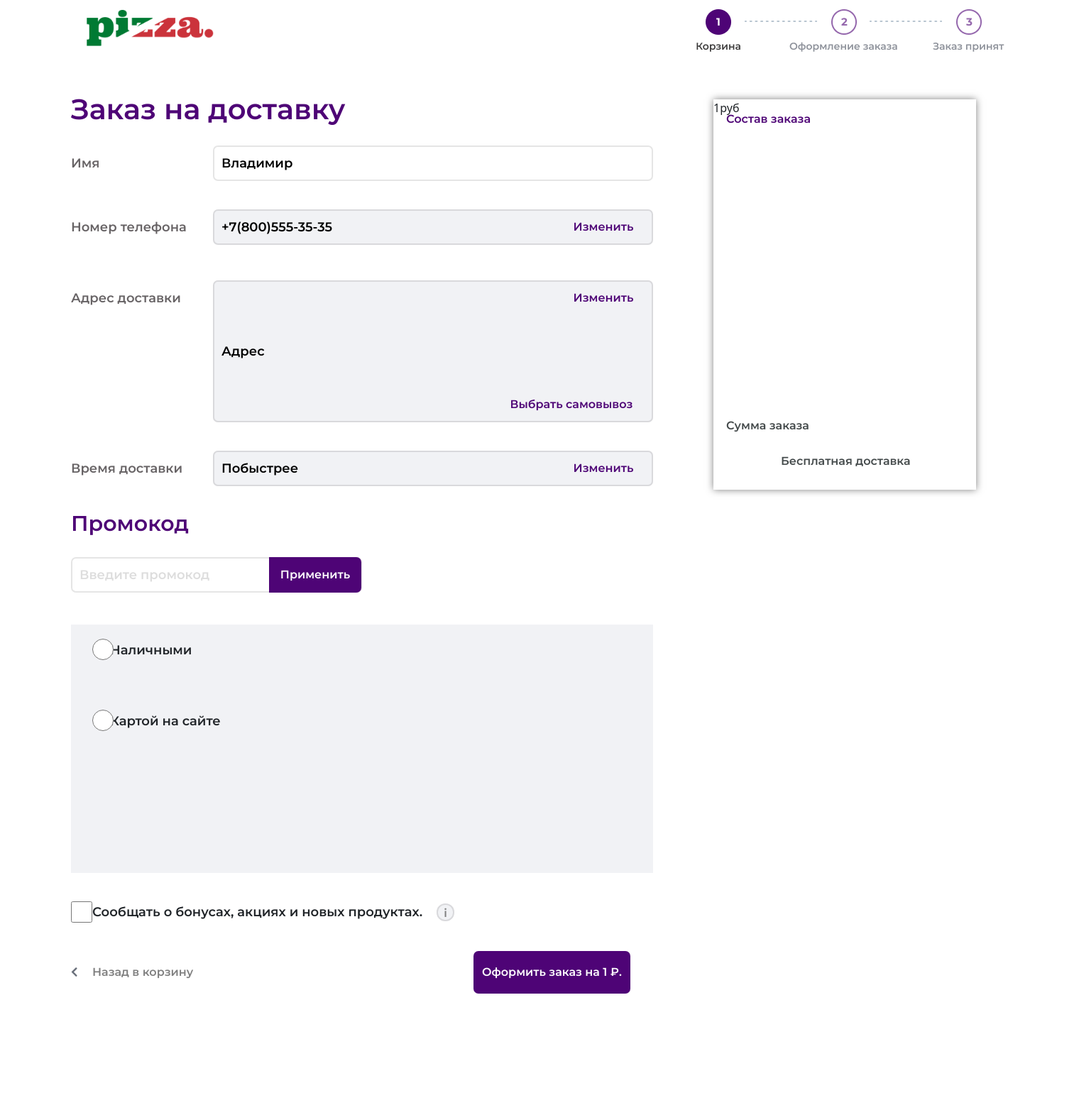
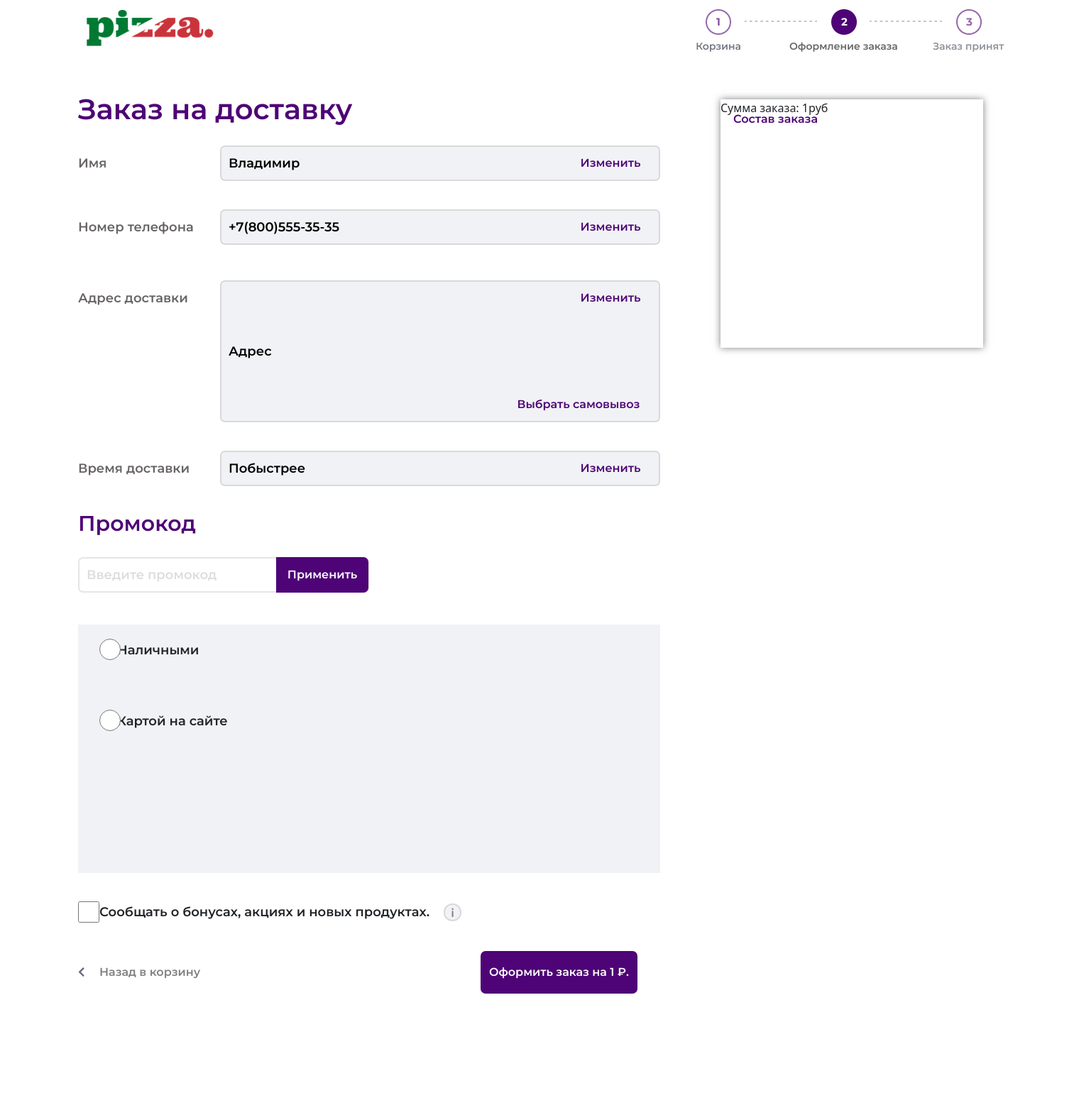
Before and after one commit to fastixr/pizza, a Flask app: page /placing in a window 1520 px wide. Shown: the whole page at 71% size. Run offline with Flask 3, Linux system fonts and the light colour scheme; the visitor is signed in with stand-in values (Sample User, id 1); some libraries are stand-ins or nearby versions.

Commit message:
updates with new structure

```diff
--- a/app.py
+++ b/app.py
@@ -249,8 +249,8 @@ def user(id):
 
     user = Users.query.filter_by(id=id).first_or_404()
     if request.method == "POST":
-        if 'name_from_lk' in request.form:
-            user.username = request.form.get('name_from_lk')
+        if 'name_form_lk' in request.form:
+            user.username = request.form.get('name_form_lk')
         if 'date_form_lk' in request.form:
             Year = int(request.form.get('date_form_lk')[:4])
             if request.form.get('date_form_lk')[5] != 0:
@@ -275,7 +275,7 @@ def logout():
     logout_user()
     flash("Вы вышли из аккаунта", "success")
     is_authentificated  = False
-    return redirect(url_for('login'))
+    return redirect('/')
 
 
 @app.route('/cabinet/<id>/password_change', methods=['POST', 'GET'])
@@ -306,5 +306,9 @@ def change(id):
 
     return render_template('password_change.html', user=user)
 
+@app.context_processor
+def inject_user_status():
+    return dict(is_authentificated_js=is_authentificated)
+
 if __name__ == '__main__':
     app.run(debug=True)
--- a/static/css/main.css
+++ b/static/css/main.css
@@ -1998,7 +1998,7 @@ li::marker {
 }
 
 #block_lk {
-    width: 100%;
+    width: 1500px;
     height: 974px;
     background-color: #fff;
     margin: 0 auto;
@@ -2616,7 +2616,7 @@ input[type='checkbox'] {
 }
 
 #block_placing {
-    width: 100%;
+    width: 1500px;
     height: 1474px;
     background-color: #fff;
     margin: 0 auto;
@@ -3093,7 +3093,9 @@ input[type='checkbox'] {
 
 .rectangle_order {
     width: 370px;
-    height: 550px;
+    min-height: 350px;
+    max-height: 550px;
+    overflow-y: auto;
     background-color: white;
     box-shadow: 0 0 10px rgba(0,0,0,0.5);
     border-radius: 0px;
@@ -3105,26 +3107,76 @@ input[type='checkbox'] {
     top: 50px;
 }
 
+#block_order_table_names table {
+    width: 100%;
+    border-collapse: separate;
+    border-spacing: 50px;
+}
+
+#block_order_table_names td {
+    position: absolute;
+    color: black;
+    font-family: "Montserrat", sans-serif;
+    font-weight: 900px;
+    font-size: 18px;
+    padding: 8px;
+}
+
+#block_order_table_costs table {
+    width: 100%;
+    border-collapse: separate;
+    border-spacing: 10px;
+}
+
+#block_order_table_costs td {
+    left: 50px;
+    position: absolute;
+    color: black;
+    font-family: "Montserrat", sans-serif;
+    font-weight: 900px;
+    font-size: 18px;
+    padding: 8px;
+}
+
+#dish_name_pl {
+    position: absolute;
+    color: black;
+    font-family: "Montserrat", sans-serif;
+    font-weight: 900px;
+    font-size: 18px;
+}
+
 #edit_name_button_pl {
     position: absolute;
-    left: 300px;
-    top: 40px;
-    font-weight: normal;
-    font-family: "Montserrat", sans-serif;
-    border-radius: 7px;
-    background-color: #4E0476;
+    left: 485px;
+    height: 50px;
+    width: 130px;
+    top: 0px;
+    font-weight: normal;
+    font-family: "Montserrat", sans-serif;
+    border-top-left-radius: 0px;
+    border-top-right-radius: 7px;
+    border-bottom-left-radius: 0px;
+    border-bottom-right-radius: 7px;
+    background-color: transparent;
     border: #4E0476;
-    color: white;
+    color: #4E0476;
 }
 
 #edit_name_button_pl:hover {
     position: absolute;
-    left: 300px;
-    top: 40px;
-    font-weight: normal;
-    font-family: "Montserrat", sans-serif;
-    border-radius: 7px;
-    background-color: white;
+    left: 485px;
+    height: 50px;
+    width: 130px;
+    top: 0px;
+    font-weight: normal;
+    font-family: "Montserrat", sans-serif;
+    border-top-left-radius: 0px;
+    border-top-right-radius: 7px;
+    border-bottom-left-radius: 0px;
+    border-bottom-right-radius: 7px;
+    background-color: transparent;
+    border: #F1F2F5;
     color: black;
 }
 
@@ -3136,26 +3188,6 @@ input[type='checkbox'] {
     font-weight: normal;
     font-family: "Montserrat", sans-serif;
     color: #4E0476;
-}
-
-#free_delivery {
-    position: absolute;
-    left: 95px;
-    top: 500px;
-    font-size: 16px;
-    font-weight: normal;
-    font-family: "Montserrat", sans-serif;
-    color: #444A4B;
-}
-
-#order_cost {
-    position: absolute;
-    left: 18px;
-    top: 450px;
-    font-size: 16px;
-    font-weight: normal;
-    font-family: "Montserrat", sans-serif;
-    color: #444A4B;
 }
 
 #card_method {
@@ -3221,8 +3253,16 @@ input[type='checkbox'] {
     font-family: "Montserrat", sans-serif;
     font-weight: 900px;
     font-size: 18px;
+}
+
+#card_name_form_pl {
+    position: absolute;
     top: 80px;
     right: 55px;
+    color: black;
+    font-family: "Montserrat", sans-serif;
+    font-weight: 900px;
+    font-size: 18px;
 }
 
 #date_form_pl {
@@ -3315,6 +3355,12 @@ input[type='checkbox'] {
     position: absolute;
     left: 370px;
     top: 64px;
+}
+
+#info_placing {
+    position: absolute;
+    top: 13px;
+    left: 868px;
 }
 
 #without_change_placing {
--- a/static/js/cabinet.js
+++ b/static/js/cabinet.js
@@ -1,4 +1,4 @@
-const inputField_name_lk = document.getElementById('name_from_lk');
+const inputField_name_lk = document.getElementById('name_form_lk');
 const editButton_name_lk = document.getElementById('edit_name_button_lk');
 
 editButton_name_lk.addEventListener('click', function(event) {
--- a/static/js/placing.js
+++ b/static/js/placing.js
@@ -56,3 +56,56 @@ editButton_promo_pl.addEventListener('click', function(event) {
     editButton_promo_pl.textContent = 'Применить';
   }
 });
+
+const inputField_name_pl = document.getElementById('name_form_pl');
+const editButton_name_pl = document.getElementById('edit_name_button_pl');
+
+editButton_name_pl.addEventListener('click', function(event) {
+    event.preventDefault();
+  if (editButton_name_pl.textContent === 'Изменить') {
+    event.stopPropagation();
+    inputField_name_pl.disabled = false;
+    editButton_name_pl.textContent = 'Сохранить';
+  } else {
+    inputField_name_pl.disabled = true;
+    editButton_name_pl.textContent = 'Изменить';
+  }
+});
+
+const inputField_save_card_1 = document.getElementById('card_name_form_pl');
+const inputField_save_card_2 = document.getElementById('date_form_pl');
+const inputField_save_card_3 = document.getElementById('cvc_form_pl');
+const editButton_save_card_pl = document.getElementById('save_card_button');
+
+editButton_save_card_pl.addEventListener('click', function(event) {
+    event.preventDefault();
+  if (editButton_save_card_pl.textContent === 'Изменить') {
+    event.stopPropagation();
+    inputField_save_card_1.disabled = false;
+    inputField_save_card_2.disabled = false;
+    inputField_save_card_3.disabled = false;
+    editButton_save_card_pl.textContent = 'Сохранить';
+  } else {
+    inputField_save_card_1.disabled = true;
+    inputField_save_card_2.disabled = true;
+    inputField_save_card_3.disabled = true;
+    editButton_save_card_pl.textContent = 'Изменить';
+  }
+});
+
+save_cash_button
+
+const inputField_save_cash_pl = document.getElementById('cash_change_pl');
+const editButton_save_cash_pl = document.getElementById('save_cash_button');
+
+editButton_save_cash_pl.addEventListener('click', function(event) {
+    event.preventDefault();
+  if (editButton_save_cash_pl.textContent === 'Изменить') {
+    event.stopPropagation();
+    inputField_save_cash_pl.disabled = false;
+    editButton_save_cash_pl.textContent = 'Выбрать';
+  } else {
+    inputField_save_cash_pl.disabled = true;
+    editButton_save_cash_pl.textContent = 'Изменить';
+  }
+});
--- a/templates/login.html
+++ b/templates/login.html
@@ -30,7 +30,7 @@
                 <form method="POST">
                     <h2>Авторизация</h2>
                     <label for="phone">
-                        Номер телефон:</label><br>
+                        Номер телефона:</label><br>
                     <input type="tel"
                         id="phone"
                         name="phone"
--- a/templates/placing.html
+++ b/templates/placing.html
@@ -26,7 +26,7 @@
                 <a href="/">
                     <img id="logo_cart" src="{{ url_for('static', filename='img/avatar_full.png') }}" alt="logo_cart">
                 </a>
-                <img id="info_cart" src="{{ url_for('static', filename='img/info_cart.png') }}" alt="info_cart">
+                <img id="info_placing" src="{{ url_for('static', filename='img/info_placing.png') }}" alt="info_placing">
             </div>
         </header>
     </div>
@@ -37,9 +37,10 @@
             <div id="block_name_pl">
                 <div class="wrapper_name_pl">
                     <div class="input_name_pl">
-                        <input type="text" id="name_form" name="name" value="Владимир"
+                        <input type="text" id="name_form_pl" name="name" value="Владимир"
                         pattern="[А-Яа-яЁё]+"
-                        title="Используйте только буквы кириллицы" required enabled>
+                        title="Используйте только буквы кириллицы" required disabled>
+                        <button id="edit_name_button_pl">Изменить</button>
                     </div>
                 </div>
             </div>
@@ -116,7 +117,7 @@
                     <div id="block_card_pl">
                         <div class="wrapper">
                             <div class="input_card_pl">
-                                <input type="text" id="name_form_pl" placeholder="0000 0000 0000 0000"
+                                <input type="text" id="card_name_form_pl" placeholder="0000 0000 0000 0000"
                                 pattern="d{4} d{4} d{4} d{4}"
                                 title="Номер карты должен состоять из 16 цифр и быть разделён пробелами" enabled>
                             </div>
@@ -163,16 +164,23 @@
         <div id="block_order_structure" class="rectangle_order">
             <h2 id="order_list" type="text">Состав заказа</h2>
             {% for dish in session['order'] %}
-                <tr>
-                    <td>{{ dish['name'] }} x {{ dish['quantity'] }}</td>
-                    <td>{{ dish['price'] * dish['quantity'] }}руб</td>
-                    <img id="pizza" class="pizza_pop" src="{{ url_for('static', filename=dish['image']) }}" alt="pizza_image">
-                </tr>
+            <div id="block_order_table_names">
+                <table>
+                    <tr>
+                        <td>{{ dish['name'] }} x {{ dish['quantity'] }}</td>
+                    </tr>
+                </table>
+            </div>
+            <div id="block_order_table_costs">
+                <table>
+                    <tr>
+                        <td>{{ dish['price'] * dish['quantity'] }}руб</td>
+                    </tr>
+                </table>
+            </div>
             {% endfor %}
-            <h2 id="free_delivery" type="text">Бесплатная доставка</h2>
-            <h2 id="order_cost" type="text">Сумма заказа</h2>
             <tr>
-                <td>{{ session['total_price'] }}руб</td>
+                <td>Сумма заказа: {{ session['total_price'] }}руб</td>
             </tr>
         </div>
     </div>
```
Also changed, not shown: templates/base.html (+7 -1 lines), static/img/info_placing.png (added), 7 other files.
